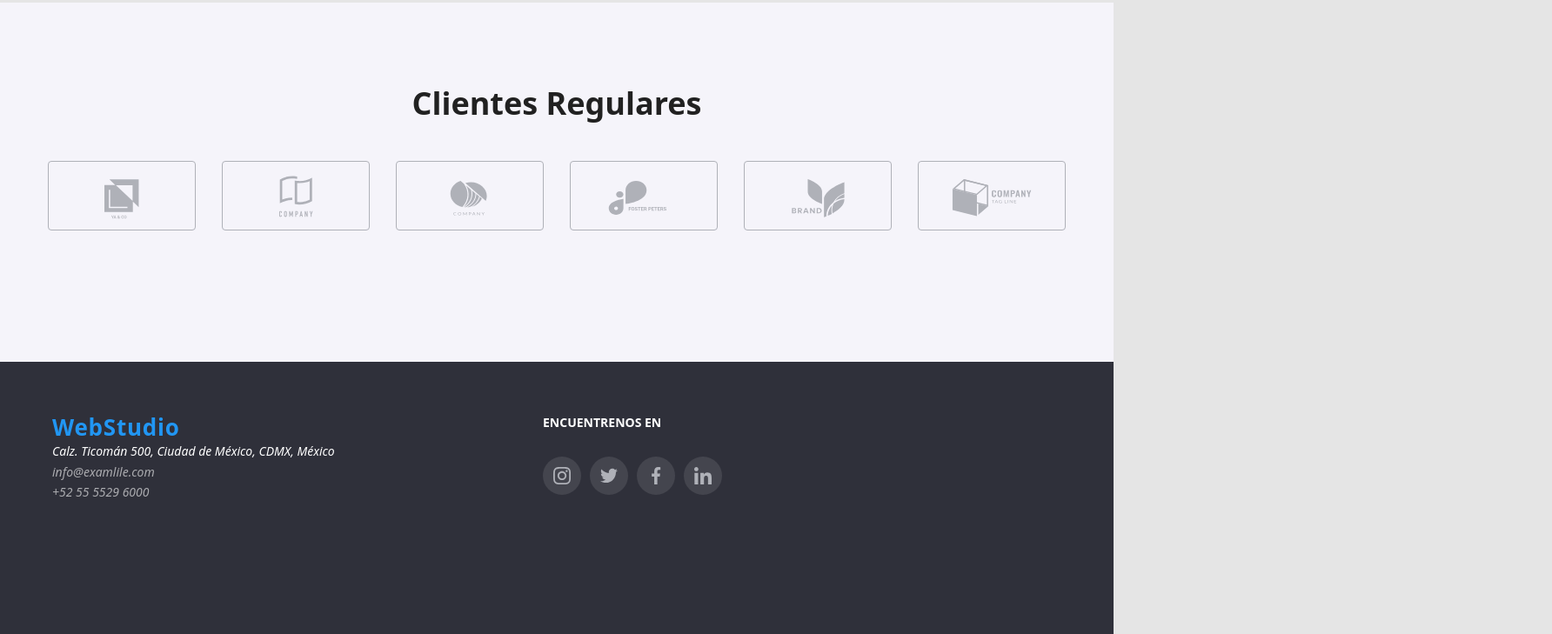
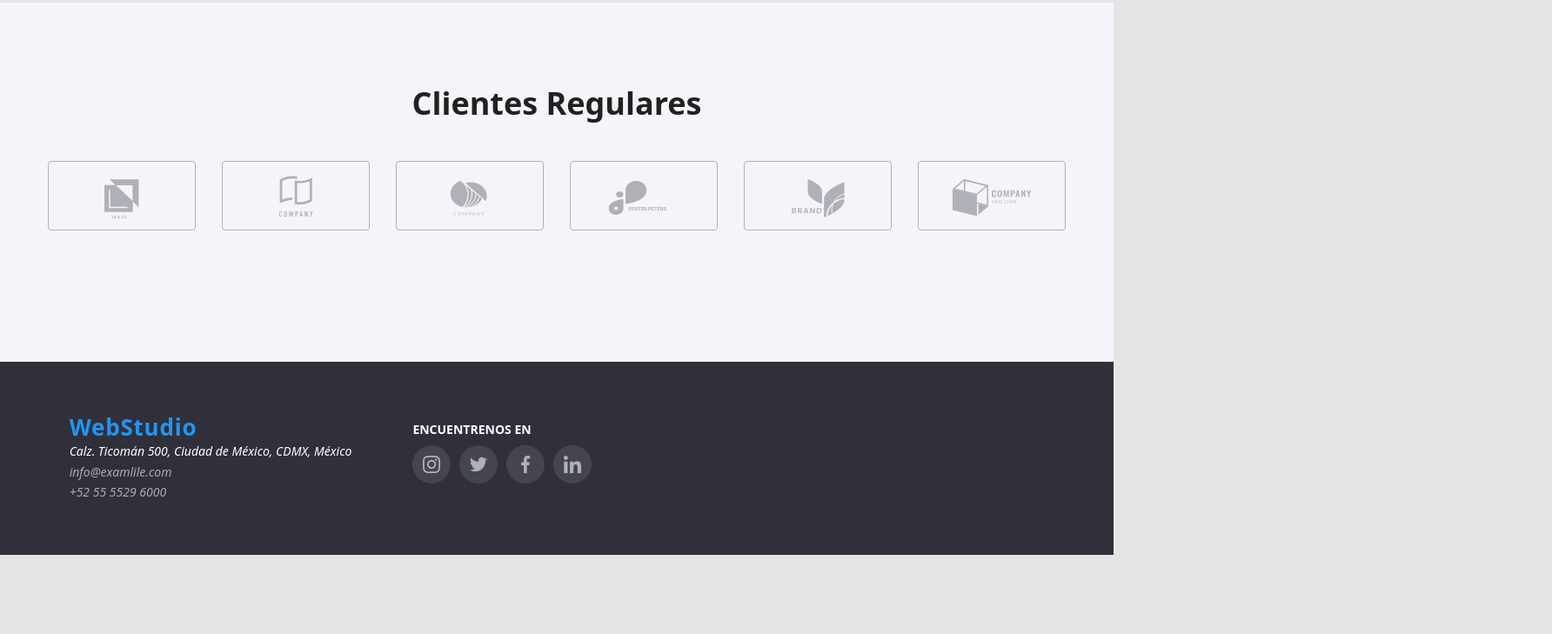
Before and after one commit to Nataly97/goit-markup-hw-04, a plain HTML site: page index.html in a window 1280 px wide. Shown: the part 2348-3077 px from the top of the page at 87% size, 1784 px wide, since content can reach past the window. After the commit the page ends 2986 px from the top, so only its background shows below. Drawn offline with Linux system fonts and the light colour scheme.

Commit message:
Cambios footer solicitados por el tutor

```diff
--- a/css/styles.css
+++ b/css/styles.css
@@ -205,10 +205,17 @@ p {
     line-height: 1.2;
 }
 
+.container-footer {
+    display: flex;
+}
+
+.container-location {
+    margin-right: 70px;
+    margin-left: -550px;
+}
+
 .container-networks {
-    position: relative;
-    bottom: 100px;
-    left: 564px;
+    margin-top: 10px;
 }
 
 .company-contact {
@@ -270,7 +277,6 @@ p {
     border-radius: 50%;
     background: rgba(255, 255, 255, 0.1);
     margin-right: 10px;
-    margin-top: 20px;
 }
 
 .icon-networks-company>svg {
--- a/index.html
+++ b/index.html
@@ -294,7 +294,8 @@
         </section>
     </main>
     <footer>
-        <div class="container">
+        <div class="container container-footer">
+            <div class="container-location">
                 <a href="#" class="logo">WebStudio</a>
                 <address class="location">
                     Calz. Ticomán 500, Ciudad de México, CDMX, México <br>
@@ -329,6 +330,7 @@
                     </div>
                 </div>
             </div>
+        </div>
     </footer>
 </body>
 
```
Lines whose indentation alone changed are shown as unchanged.
